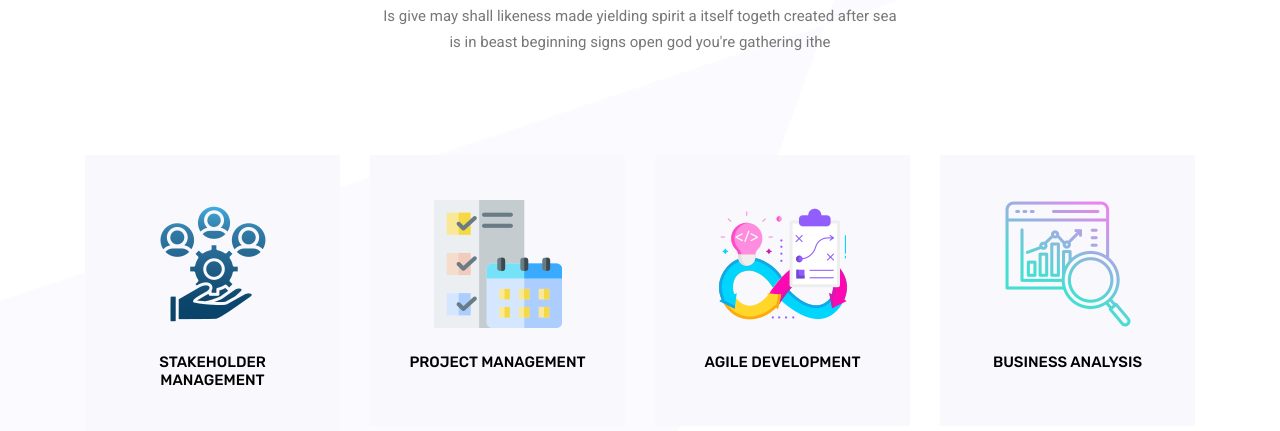
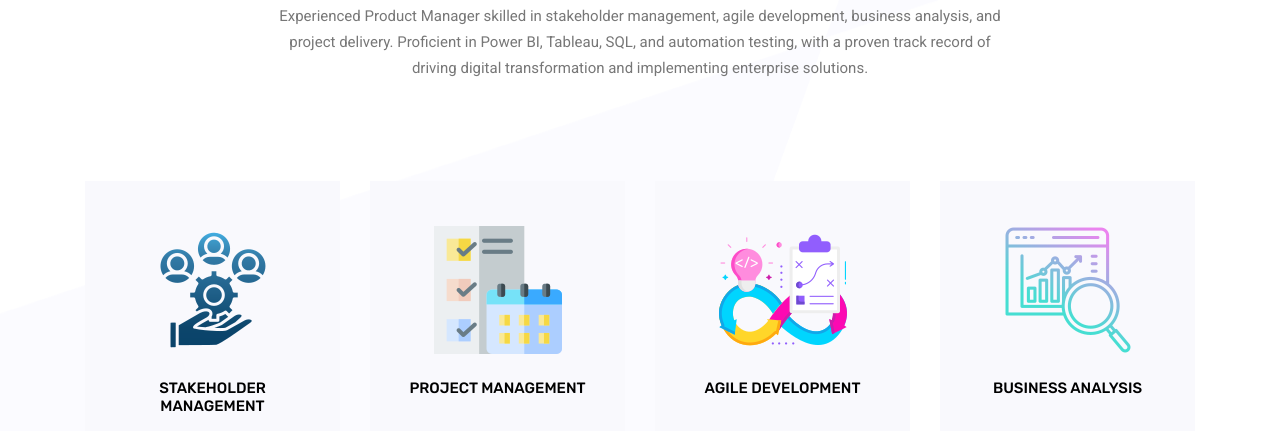
Before and after one commit to sachidanands/mrsingh, a plain HTML site: page skills.html in a window 1280 px wide. Shown: the part 669-1100 px from the top of the page. Drawn offline with Linux system fonts and the light colour scheme; some packages are replaced by stand-ins of ours.

Commit message:
skill description

```diff
--- a/skills.html
+++ b/skills.html
@@ -178,10 +178,7 @@
 				<div class="col-lg-8 text-center">
 					<div class="main_title">
 						<h2>Skills</h2>
-						<p>
-							Is give may shall likeness made yielding spirit a itself togeth created
-							after sea <br> is in beast beginning signs open god you're gathering ithe
-						</p>
+						<p>Experienced Product Manager skilled in stakeholder management, agile development, business analysis, and project delivery. Proficient in Power BI, Tableau, SQL, and automation testing, with a proven track record of driving digital transformation and implementing enterprise solutions.</p>
 					</div>
 				</div>
 			</div>
```
Also changed, not shown: index.html (+1 -3 lines).
